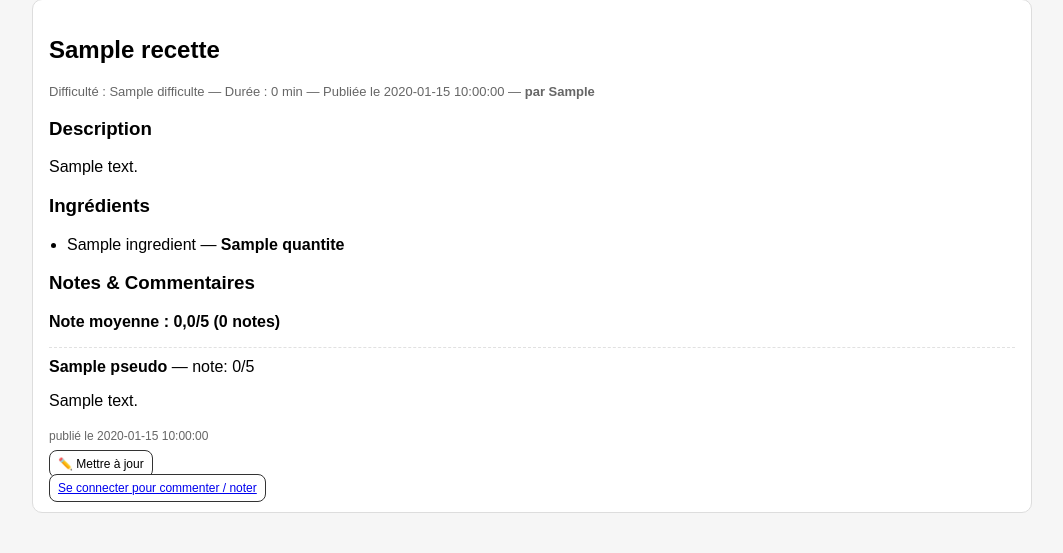
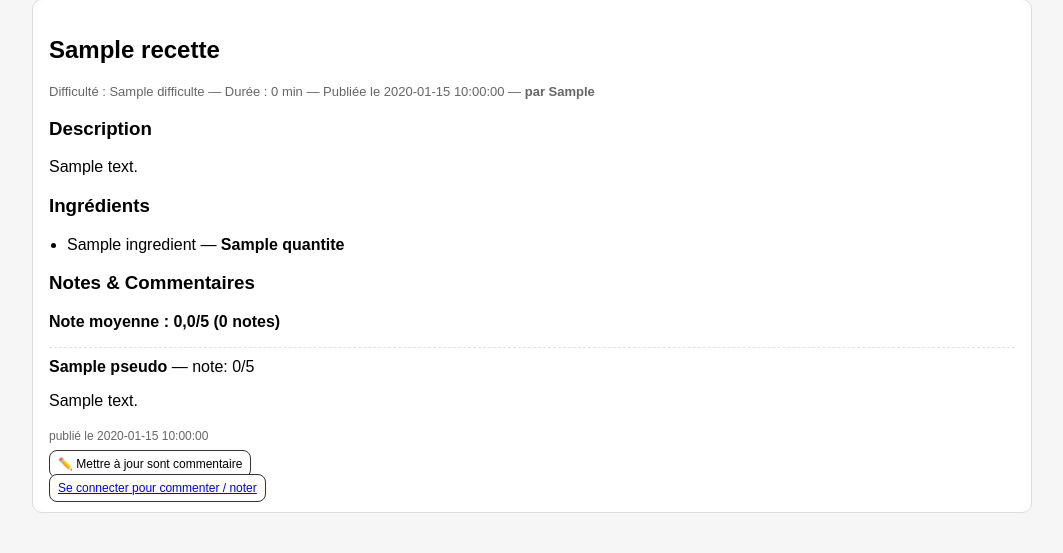
Before and after one commit to frederic686/farine-potiron, a PHP site: template templates/recette_public.php in a window 1280 px wide. Shown: the part 308-861 px from the top of the page, without its empty margins (108-1171 px from the left). Run offline with PHP 8.4, Linux system fonts and the light colour scheme; the visitor is signed in with stand-in values (Sample User, id 1); the template is opened without the code that fills it: most values are stand-ins (such as "Sample title", 1, 10 or a date in 2020); data that the repository does not hold is empty.

Commit message:
quelque modification

```diff
--- a/templates/recette_public.php
+++ b/templates/recette_public.php
@@ -168,7 +168,7 @@ $q                = htmlspecialchars($filters['q'] ?? '');
                         <button type="button"
                                 class="btn-mini toggle-edit"
                                 data-target="#edit-<?= (int)$r['id'] ?>-<?= $commentId ?>">
-                          ✏️ Mettre à jour
+                          ✏️ Mettre à jour sont commentaire
                         </button>
                       </div>
 
```
Also changed, not shown: README.md, 1 other file.
